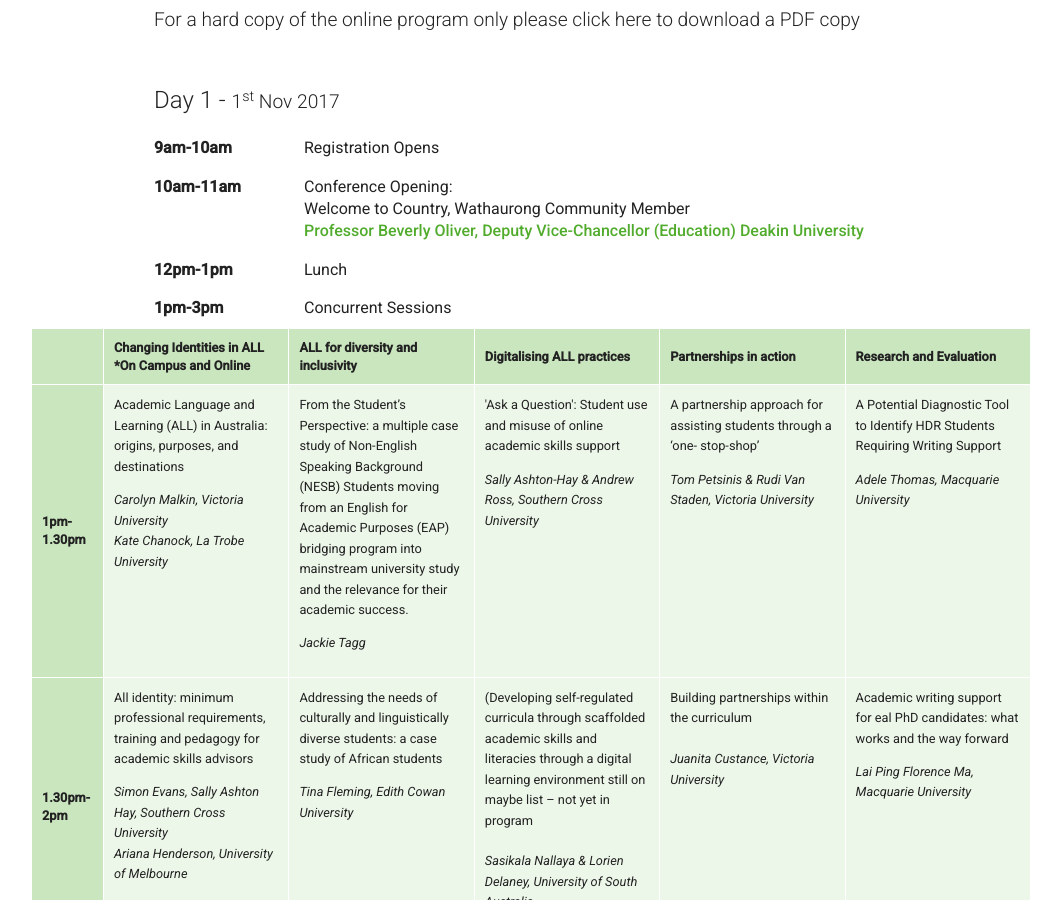
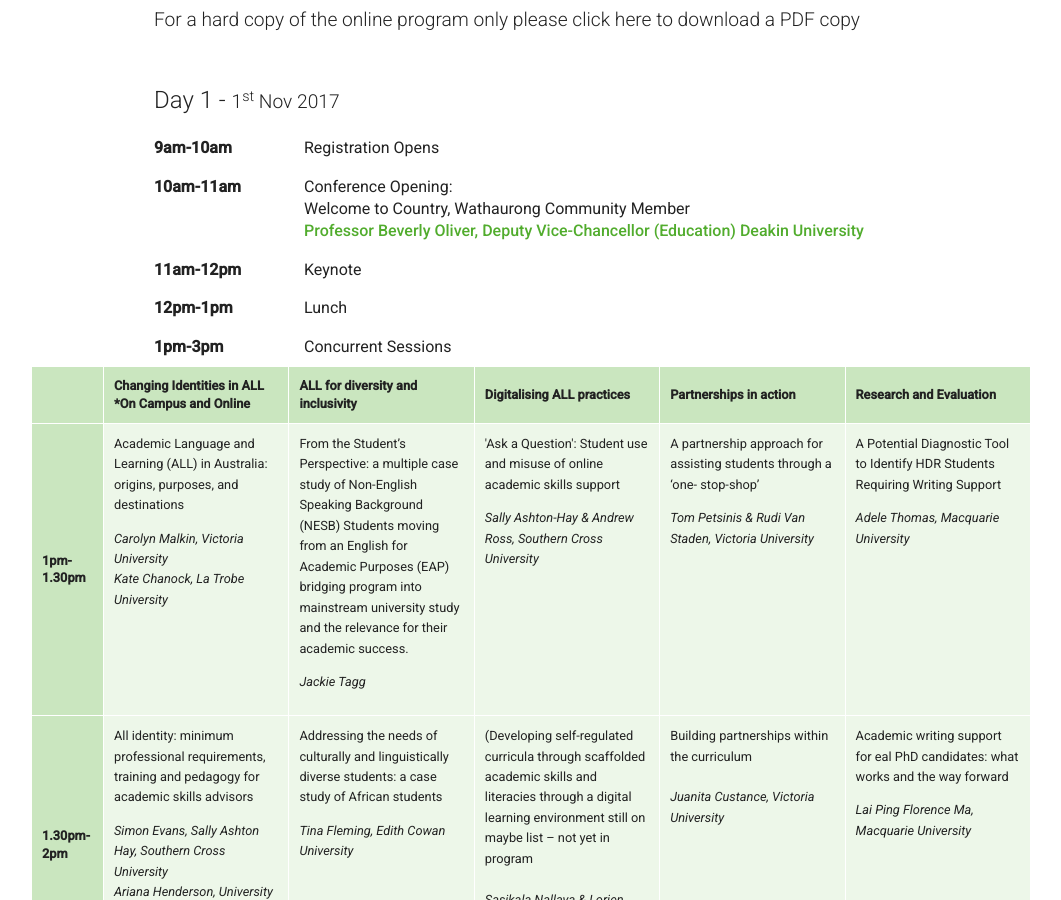
Before and after one commit to aallconference2017/aallconference2017.github.io, a Jekyll site: the page built from program/index.html, in a window 1280 px wide and 900 px high, scrolled down 588 px. Shown: the whole window, without its empty margins (113-1174 px from the left). Built offline with Jekyll 4.4.1, drawn with Linux system fonts in a browser that asks for light colours.

Commit message:
add day1 keynote

```diff
--- a/program/index.html
+++ b/program/index.html
@@ -12,6 +12,7 @@ show_jump_links: true
         <ul class="program">
             <li><span class="time editable">9am-10am</span> <span class="session editable">Registration Opens</span></li>
             <li><span class="time editable">10am-11am</span> <span class="session editable">Conference Opening: &nbsp; &nbsp; &nbsp; &nbsp; &nbsp; &nbsp; &nbsp; &nbsp; &nbsp; &nbsp; &nbsp; &nbsp; &nbsp; &nbsp; &nbsp; &nbsp; &nbsp; &nbsp; &nbsp; &nbsp; &nbsp; &nbsp; &nbsp; &nbsp; &nbsp; &nbsp; &nbsp; &nbsp; &nbsp; &nbsp; &nbsp; &nbsp; &nbsp; &nbsp; &nbsp; &nbsp; &nbsp; &nbsp; &nbsp; &nbsp; &nbsp; &nbsp; &nbsp; &nbsp; &nbsp; &nbsp; &nbsp; &nbsp; &nbsp; &nbsp; Welcome to Country, Wathaurong Community Member &nbsp; &nbsp; &nbsp; &nbsp; &nbsp; &nbsp; &nbsp; &nbsp; &nbsp; &nbsp; &nbsp; &nbsp; &nbsp; &nbsp; &nbsp; &nbsp; &nbsp; &nbsp; <b>Professor Beverly Oliver, Deputy Vice-Chancellor (Education) Deakin University&nbsp;</b></span></li>
+            <li><span class="time editable">11am-12pm</span> <span class="session editable">Keynote</span></li>
             <li><span class="time editable">12pm-1pm</span> <span class="session editable">Lunch</span></li>
             <li><span class="time editable">1pm-3pm</span> <span class="session editable">Concurrent Sessions</span>
                 <div class="scrollbox">
```
